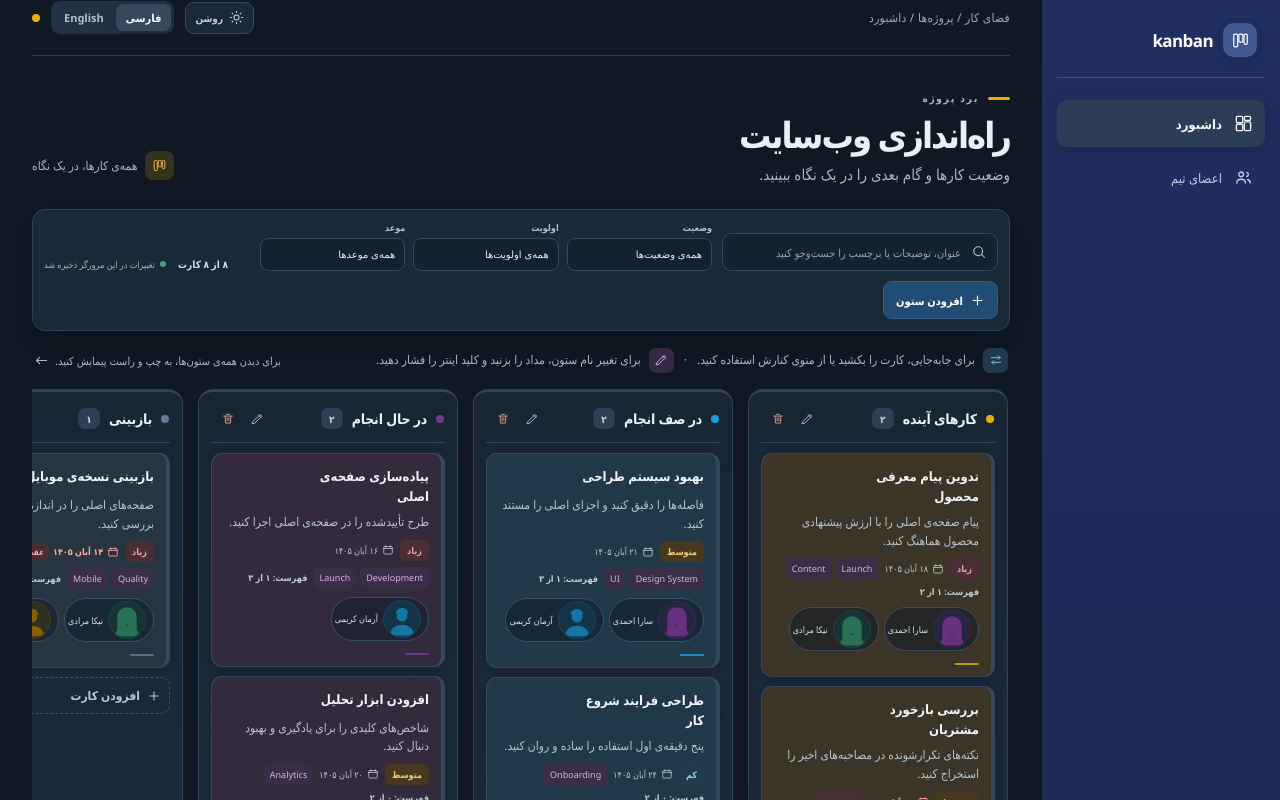
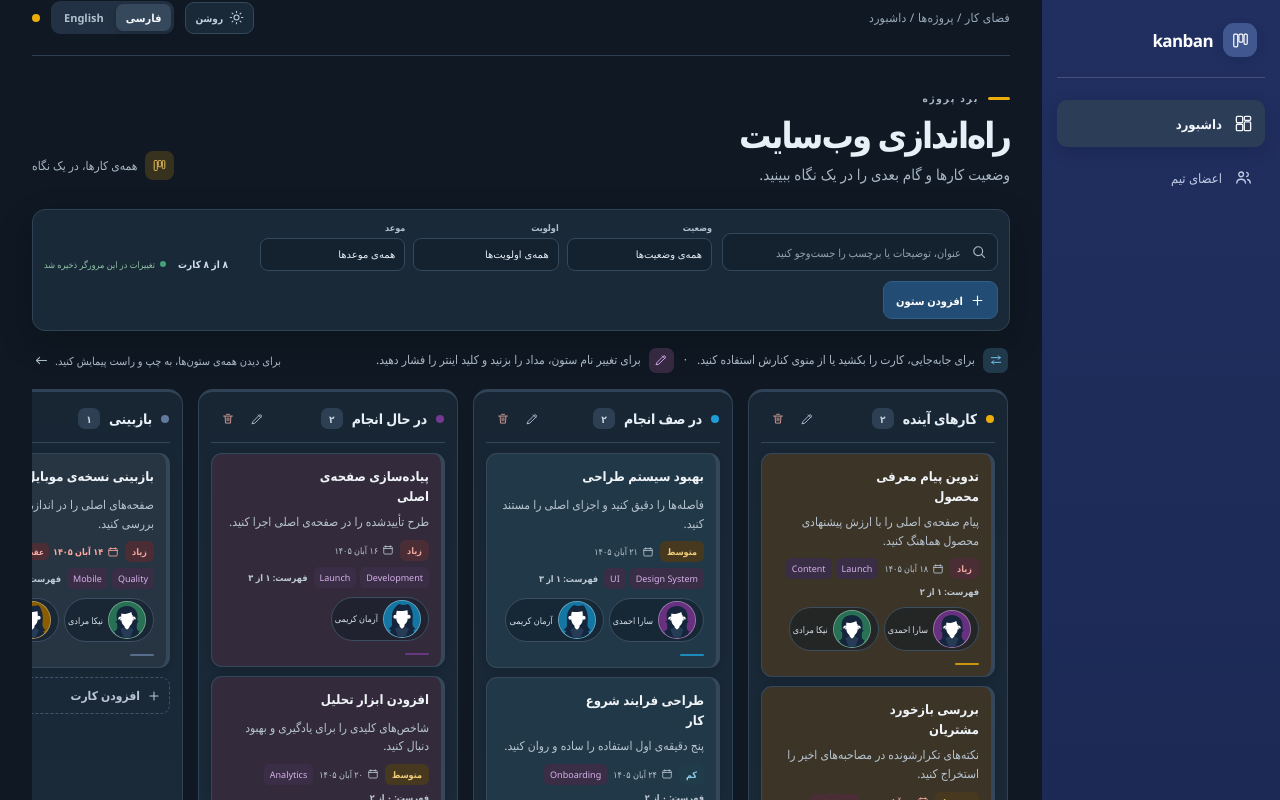
Before and after one commit to samirakhaksari/kanban-codex, a Next.js app in the folder frontend/: page / in a window 1280 px wide. Shown: the top 800 px of the page. Built offline with nearby package versions, Linux system fonts and the light colour scheme.

Commit message:
Improve team member avatars

```diff
--- a/frontend/src/app/globals.css
+++ b/frontend/src/app/globals.css
@@ -729,3 +729,6 @@ button:focus-visible, input:focus-visible, textarea:focus-visible, summary:focus
   .team-member-grid { grid-template-columns: repeat(auto-fill, minmax(210px, 1fr)); }
   .team-disclosure .team-inline-form { inset-inline-start: 0; min-width: min(280px, calc(100vw - 42px)); }
 }
+.team-avatar { background: var(--member-color); border-color: rgb(255 255 255 / 35%); color: #fff; }
+.team-avatar svg { height: 100%; width: 100%; }
+:root[data-theme="dark"] .team-avatar { background: var(--member-color); border-color: rgb(255 255 255 / 35%); }
--- a/frontend/src/components/team-avatar.tsx
+++ b/frontend/src/components/team-avatar.tsx
@@ -8,16 +8,32 @@ export function TeamAvatar({ member, large = false }: { member: TeamMember; larg
       aria-hidden="true"
       style={{ "--member-color": member.color } as CSSProperties}
     >
-      <svg viewBox="0 0 24 24" fill="none">
+      <svg viewBox="0 0 100 100" fill="none">
+        <circle cx="50" cy="50" r="50" fill="var(--member-color)" />
         {member.gender === "female" ? (
-          <path d="M5.5 10a6.5 6.5 0 0 1 13 0v7.8c0 .8-.9 1.2-1.5.7L12 15l-5 3.5c-.6.5-1.5.1-1.5-.7V10Z" fill="currentColor" />
+          <>
+            <path d="M22 48C18 27 27 12 49 12c21 0 33 13 30 37l-2 18c-1 8 2 13 8 15-7 7-17 9-28 7H43c-13 2-23-1-30-8 8-1 11-6 10-13l-1-20Z" fill="#14253C" />
+            <path d="M43 58h14v16c0 5 4 7 10 9l-17 12-17-12c6-2 10-4 10-9V58Z" fill="#FFF" />
+            <path d="M14 100c1-18 11-27 27-31l9 8 9-8c16 4 26 13 27 31H14Z" fill="#14253C" />
+            <path d="m41 71 9 8 9-8 9 5-9 24H41l-9-24 9-5Z" fill="#263B55" />
+            <circle cx="31.5" cy="46" r="5.5" fill="#FFF" />
+            <circle cx="68.5" cy="46" r="5.5" fill="#FFF" />
+            <path d="M34 38c0-13 6-20 16-20s16 7 16 20v9c0 13-7 21-16 21s-16-8-16-21v-9Z" fill="#FFF" />
+            <path d="M30 39c0-17 7-27 20-27s21 9 21 26l-7-2-2-8c-8 5-19 7-31 3l-2 8-4 1Z" fill="#14253C" />
+            <path d="M32 43c-2 8-1 17 2 22-8-2-13-6-17-12 7 1 11-2 15-10ZM68 43c2 8 1 17-2 22 8-2 13-6 17-12-7 1-11-2-15-10Z" fill="#14253C" />
+          </>
         ) : (
           <>
-            <circle cx="12" cy="10" r="3.6" fill="currentColor" />
-            <path d="M7.8 8.7c0-2.4 1.8-4.1 4.2-4.1s4.2 1.7 4.2 4.1c-1.6-.3-2.8-1-3.5-1.8-1.1 1-2.5 1.6-4.9 1.8Z" fill="var(--member-color)" />
+            <path d="M22 45c0-22 10-34 29-34 20 0 30 13 29 34l-1 17c0 7 3 12 8 15-7 8-18 10-30 8H43c-13 2-23-1-30-9 7-2 10-7 9-14V45Z" fill="#14253C" />
+            <path d="M43 57h14v18c0 5 5 8 12 10L50 99 31 85c7-2 12-5 12-10V57Z" fill="#FFF" />
+            <path d="M13 100c1-18 12-27 28-31l9 9 9-9c16 4 27 13 28 31H13Z" fill="#14253C" />
+            <path d="m40 72 10 6 10-6 9 5-9 23H40l-9-23 9-5Z" fill="#263B55" />
+            <circle cx="31.5" cy="44" r="5.5" fill="#FFF" />
+            <circle cx="68.5" cy="44" r="5.5" fill="#FFF" />
+            <path d="M34 34c0-12 6-19 16-19s16 7 16 19v12c0 13-7 21-16 21s-16-8-16-21V34Z" fill="#FFF" />
+            <path d="M30 37c-3-15 3-26 13-29 7 5 15 2 24 1 7 5 11 14 9 27l-7-2-3-10c-9 4-18 5-31 3l-2 9-3 1Z" fill="#14253C" />
           </>
         )}
-        <path d="M3.8 23c.3-4.3 3.6-7.2 8.2-7.2s7.9 2.9 8.2 7.2H3.8Z" fill="currentColor" />
       </svg>
     </span>
   );
```
